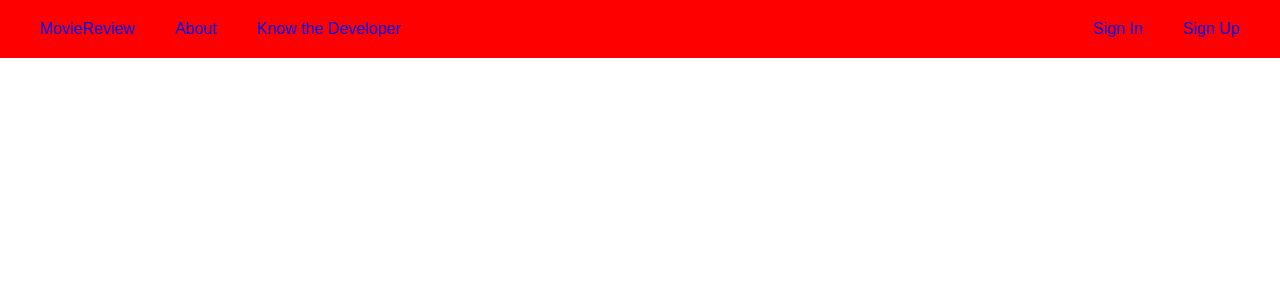
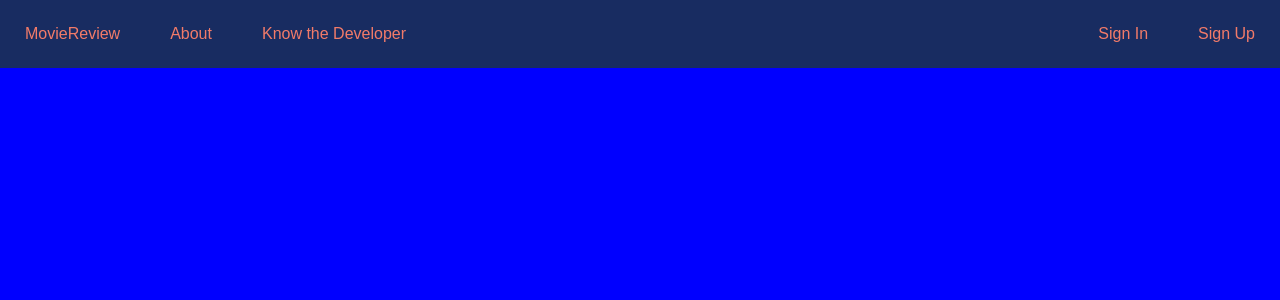
Before and after one commit to theadeshkhanna/moview-review, a React app: page / in a window 1280 px wide. Shown: the top 300 px of the page. Built offline with nearby package versions, Linux system fonts and the light colour scheme.

Commit message:
[added] Landing and dashboard pages

```diff
--- /dev/null
+++ b/src/components/Dashboard/Dashboard.js
@@ -0,0 +1,11 @@
+import React, { Component } from 'react';
+
+class Dashboard extends Component {
+    render() {
+        return (
+            <p>At dashboard</p>
+        );
+    }
+}
+
+export default Dashboard;
--- /dev/null
+++ b/src/components/Landing/Landing.css
@@ -0,0 +1,5 @@
+.Landing {
+    background-color: blue;
+    height: 93.9vh;
+    color: #F27B69;
+}
--- /dev/null
+++ b/src/components/Landing/Landing.js
@@ -0,0 +1,12 @@
+import React from 'react';
+import classes from './Landing.css';
+
+const Landing = () => {
+    return (
+        <div className={classes.Landing}>
+            <h1></h1>
+        </div>
+    );
+};
+
+export default Landing;
--- a/src/components/Layout/Layout.js
+++ b/src/components/Layout/Layout.js
@@ -1,5 +1,8 @@
 import React, { Component, Fragment } from 'react';
 import Navigation from '../Navigation/Navigation';
+import Landing from '../Landing/Landing';
+import Dashboard from "../Dashboard/Dashboard";
+import { Switch, Route} from 'react-router-dom';
 
 class Layout extends Component {
 
@@ -7,6 +10,10 @@ class Layout extends Component {
         return(
             <Fragment>
                 <Navigation />
+                <Switch>
+                    <Route path="/" exact component={Landing} />
+                    <Route path="/dashboard" exact component={Dashboard} />
+                </Switch>
             </Fragment>
         );
     }
--- a/src/components/Navigation/Navigation.css
+++ b/src/components/Navigation/Navigation.css
@@ -1,10 +1,8 @@
 .Navigation {
-    background-color: red;
-    margin-top: -20px;
+    background-color: #182C61;
 }
 
 .Nav {
-    margin: 20px;
     display: flex;
     justify-content: space-between;
     align-content: center;
@@ -16,11 +14,12 @@
 
 .LeftNav li {
     list-style: none;
-    margin: 20px;
+    margin: 25px;
 }
 
 .LeftNav li a {
     text-decoration: none;
+    color: #F27B69;
 }
 
 .RightNav {
@@ -29,9 +28,10 @@
 
 .RightNav li {
     list-style: none;
-    margin: 20px;
+    margin: 25px;
 }
 
 .RightNav li a {
     text-decoration: none;
+    color: #F27B69;
 }
```
Also changed, not shown: src/components/Dashboard/Dashboard.css (added), 1 other file (tests, documents, lock files or other folders).
